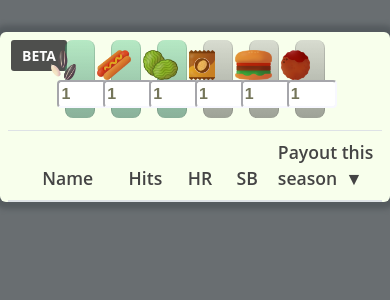
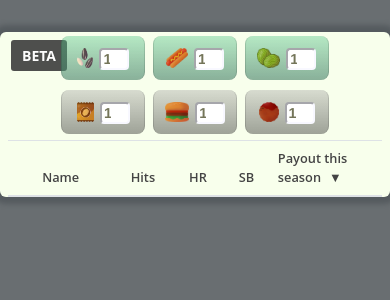
Before and after one commit to vblank182/blaseball-stlats-tlracker, a Flask app: template web/templates/index.html in a window 390 px wide. Shown: the top 300 px of the page. Run offline with Flask 2, Linux system fonts and the light colour scheme; the template is opened without the code that fills it, so the values that code supplies are empty.

Commit message:
Fix mobile layout

```diff
--- a/web/static/css/index.css
+++ b/web/static/css/index.css
@@ -192,3 +192,57 @@ body {
     border-radius: 3px;
     background: hsl(0deg 0% 25% / 92%);
 }
+
+
+/* Responsive overrides */
+@media screen and (min-width: 0px) and (max-width: 767px) {
+    /* Phone screens */
+
+    .itm_col {
+        padding-left: 4px;
+        padding-right: 4px;
+        padding-top: 4px;
+        padding-bottom: 6px;
+    }
+    .itm_card_img_div {
+        padding-right: 3px;
+    }
+    .itm_card_img_img {
+        height: 20px;
+        float: right;
+    }
+    .itm_card_num {
+        padding-left: 3px;
+    }
+    .itm_card_num_box {
+        height: 22px;
+        width: 30px;
+        font-size: 0.9rem;
+        font-weight: 700;
+    }
+
+    .stats_cell {
+        font-size: 0.75rem;
+    }
+    .multiplier {
+        font-size: 0.55rem;
+    }
+    .team_emoji {
+        font-size: 0.75rem;
+        line-height: 1rem;
+    }
+    .coin_img {
+        width: 14px;
+
+        margin-bottom: 0.1rem;
+        margin-right: 0.1rem;
+        margin-left: 0.1rem;
+    }
+    .payout_season {
+        font-size: 0.8rem;
+    }
+    .stats_header {
+        font-size: 0.8rem;
+        font-weight: 600;
+    }
+}
--- a/web/templates/index.html
+++ b/web/templates/index.html
@@ -21,17 +21,18 @@
 
     <!-- TODO: Add pitcher/batter switch in upper-right corner of container. Highlight relevant item cards. -->
     <!-- TODO: Add a field to show the season that player data came from? -->
+    <!-- TODO: Optimize mobile layout -->
 
-    <div class="container">
+    <div class="container container-md">
 
         <div id="betaTag">
             <span title="v0.2">BETA</span>
         </div>
 
-        <div class="row itms">
+        <div class="row row-cols-3 itms">
 
         <!-- Start of Sunflower Seeds -->
-        <div class="col itm_col">
+        <div class="col-md-2 itm_col">
             <div class="card itm_card">
 
                 <div class="row itm_card_row">
@@ -49,7 +50,7 @@
 
 
         <!-- Start of Hot Dog -->
-        <div class="col itm_col">
+        <div class="col-md-2 itm_col">
             <div class="card itm_card">
 
                 <div class="row itm_card_row">
@@ -67,7 +68,7 @@
 
 
         <!-- Start of Pickles -->
-        <div class="col itm_col">
+        <div class="col-md-2 itm_col">
             <div class="card itm_card">
 
                 <div class="row itm_card_row">
@@ -85,7 +86,7 @@
 
 
         <!-- Start of Chips -->
-        <div class="col itm_col">
+        <div class="col-md-2 itm_col">
             <div class="card itm_card unused">
 
                 <div class="row itm_card_row">
@@ -103,7 +104,7 @@
 
 
         <!-- Start of Burger -->
-        <div class="col itm_col">
+        <div class="col-md-2 itm_col">
             <div class="card itm_card unused">
 
                 <div class="row itm_card_row">
@@ -121,7 +122,7 @@
 
 
         <!-- Start of Meatball -->
-        <div class="col itm_col">
+        <div class="col-md-2 itm_col">
             <div class="card itm_card unused">
 
                 <div class="row itm_card_row">
```
